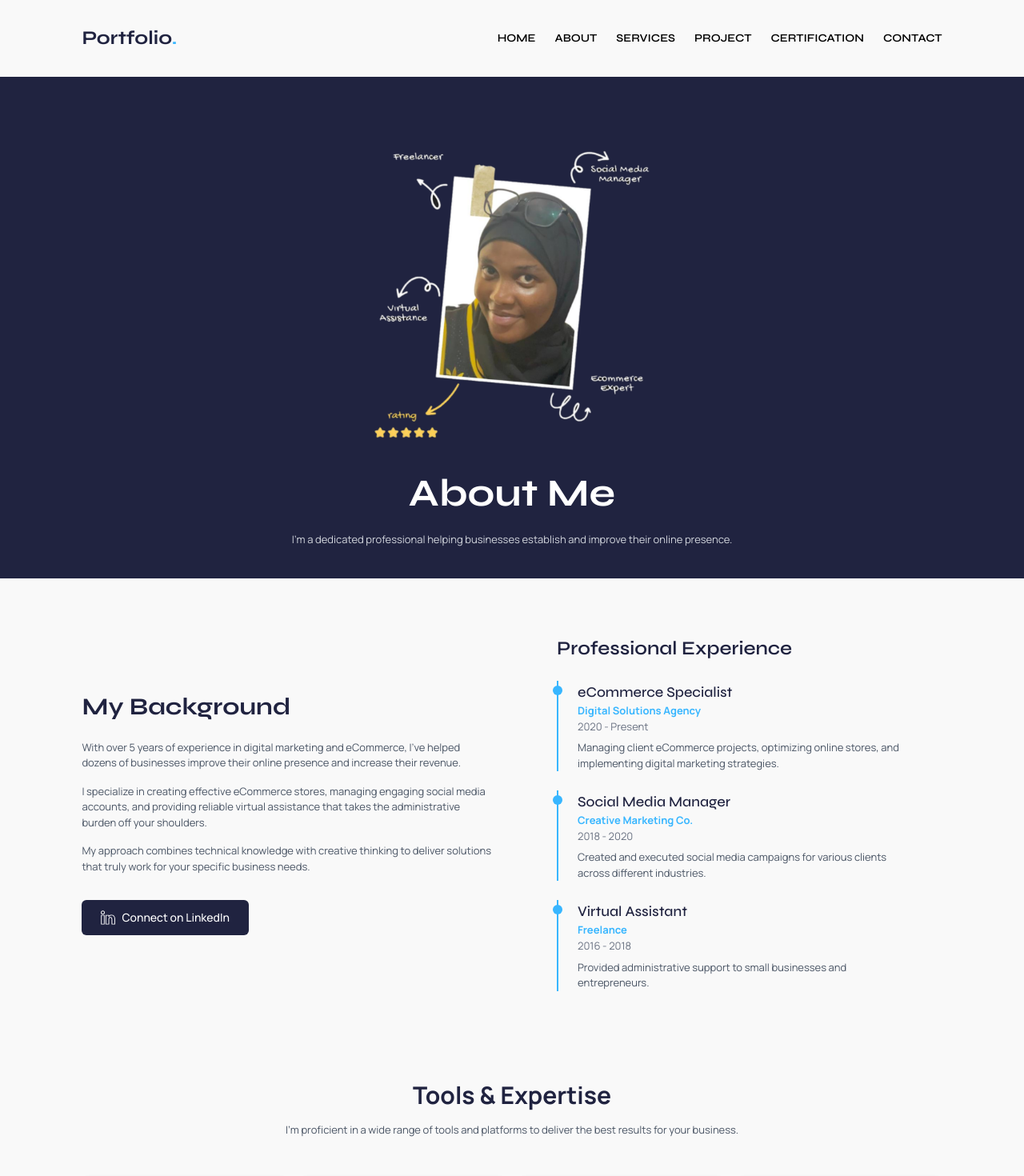
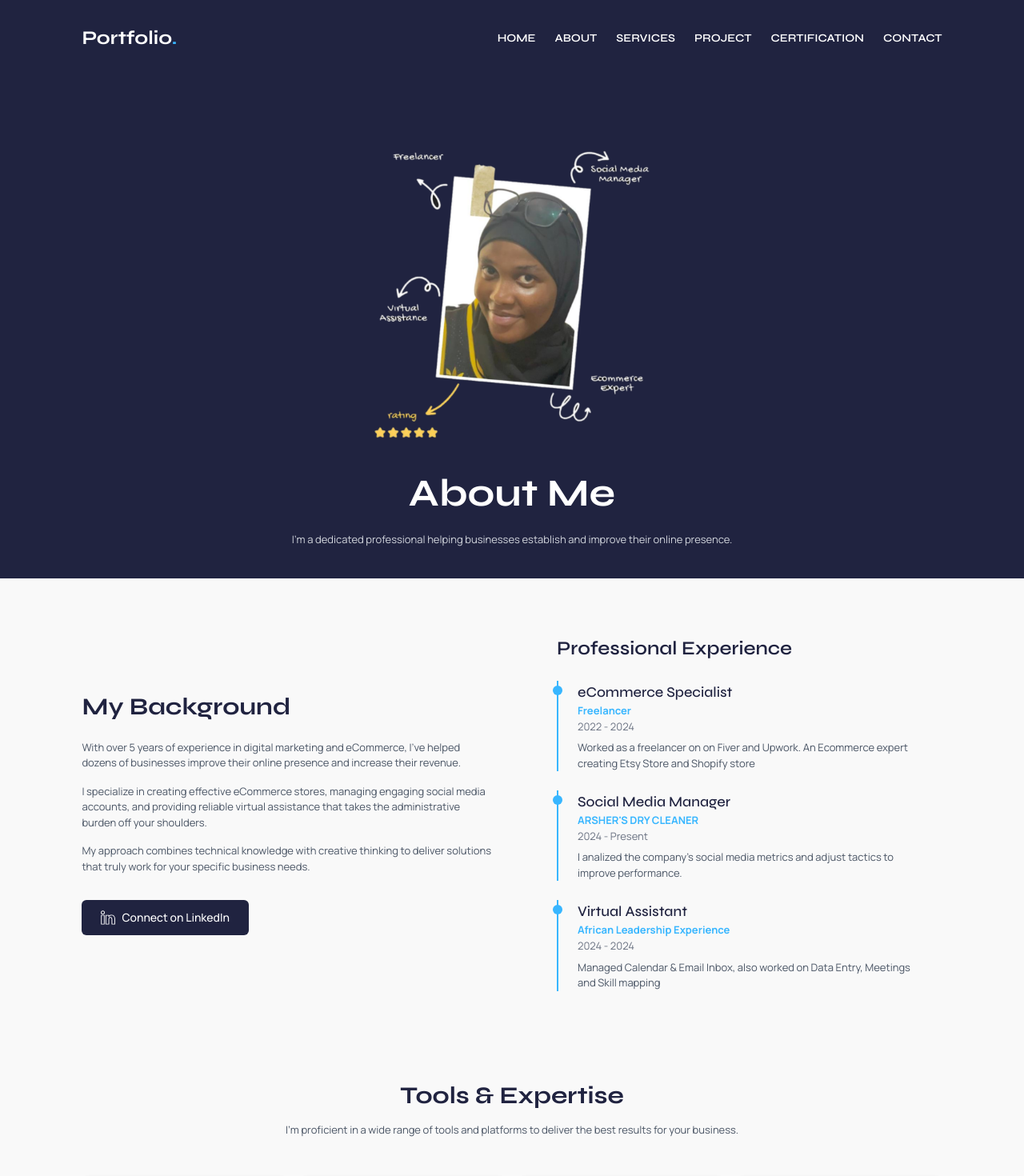
Before and after one commit to Olawoyin1/Duduke, a React (Vite) app: page /about in a window 1280 px wide. Shown: the top 1470 px of the page at 80% size. Built offline with nearby package versions, Linux system fonts and the light colour scheme.

Commit message:
header to bg-navy

```diff
--- a/src/App.css
+++ b/src/App.css
@@ -77,7 +77,7 @@ body{
     height: 48px;
     border-radius: 50%;
     display: inline-block;
-    border-top: 3px solid #FFF;
+    border-top: 3px solid #38B6FF;
     border-right: 3px solid transparent;
     box-sizing: border-box;
     animation: rotation 1s linear infinite;
--- a/src/components/Hero.tsx
+++ b/src/components/Hero.tsx
@@ -16,11 +16,11 @@ const Hero = () => {
           {/* Left Content */}
           <div className="space-y-6 animate-fade-in">
             <h1 className="text-4xl sf md:text-5xl font-bold leading-tight">
-              <span className="text-teal">Azeez Aisha</span><br />
+              <span className="text-teal">I'm Azeez Aisha</span><br />
 
               {/* Mobile view (< md) */}
               <span className="block md:hidden">
-                I am <TypewriterEffect words={typingWords} />
+                <TypewriterEffect words={typingWords} />
               </span>
 
               {/* Desktop view (≥ md) */}
@@ -51,7 +51,7 @@ const Hero = () => {
               </Link>
               <Link
                 to="/services"
-                className="group border text-sm border border-gray-600 text-white px-6 py-3 rounded-md hover:bg-white hover:text-gray-800 transition-colors duration-300 flex items-center justify-center gap-2"
+                className="group border text-sm border-gray-600 text-white px-6 py-3 rounded-md hover:bg-white hover:text-gray-800 transition-colors duration-300 flex items-center justify-center gap-2"
               >
                 Explore Services
                 <GoArrowRight size={18} className="group-hover:translate-x-1 transition-transform duration-300" />
--- a/src/components/Navbar.tsx
+++ b/src/components/Navbar.tsx
@@ -23,22 +23,22 @@ const MainNavbar = () => {
     <>
       <header
         className={`w-full py-4 sticky top-0 z-50 transition-colors duration-300 ${
-          scrolled ? "bg-white/98 shadow" : "bg-transparent"
+          scrolled ? "bg-white/98 shadow nt" : "bg-[#202340] text-white"
         }`}
       >
         <div className="container mx-auto">
           {/* Desktop Navbar */}
           <div className="hidden cf font-extrabold md:flex justify-between items-center py-4">
-          <Link to="/" className="text-2xl font-bold text-[#202340] sf">
+          <Link to="/" className="text-2xl font-bold  sf">
             Portfolio<span className="pc">.</span>
           </Link>
             <nav className="flex space-x-6 text-sm font-semibold sf uppercase">
-              <Link to="/" className="hover:text-[#F8B44F] transition ease-in">Home</Link>
-              <Link to="/about" className="hover:text-[#F8B44F] transition ease-in">About</Link>
-              <Link to="/services" className="hover:text-[#F8B44F] transition ease-in">Services</Link>
-              <Link to="/projects" className="hover:text-[#F8B44F] transition ease-in">Project</Link>
-              <Link to="/certificates" className="hover:text-[#F8B44F] transition ease-in">Certification</Link>
-              <Link to="/contact" className="hover:text-[#F8B44F] transition ease-in">Contact</Link>
+              <Link to="/" className="hover:text-[#38B6FF] transition ease-in">Home</Link>
+              <Link to="/about" className="hover:text-[#38B6FF] transition ease-in">About</Link>
+              <Link to="/services" className="hover:text-[#38B6FF] transition ease-in">Services</Link>
+              <Link to="/projects" className="hover:text-[#38B6FF] transition ease-in">Project</Link>
+              <Link to="/certificates" className="hover:text-[#38B6FF] transition ease-in">Certification</Link>
+              <Link to="/contact" className="hover:text-[#38B6FF] transition ease-in">Contact</Link>
             </nav>
           </div>
 
--- a/src/components/ProjectCard.tsx
+++ b/src/components/ProjectCard.tsx
@@ -9,7 +9,7 @@ interface ProjectCardProps {
 
   const ProjectCard = ({ title, category, description, image, results = [] }: ProjectCardProps) => {
     return (
-      <div className="bg-white rounded-lg overflow-hidden shadow-md">
+      <div className="bg-white rounded-lg overflow-hidden shadow">
         <div className="h-48 overflow-hidden">
           <img
             src={image}
--- a/src/components/TypewriterEffect.tsx
+++ b/src/components/TypewriterEffect.tsx
@@ -64,7 +64,7 @@ const TypewriterEffect = ({
   };
 
   return (
-    <span className="pc">
+    <span className="pc text-[30px]">
       {text}
       <span className="inline-block w-1 pb ml-1 h-[1em] animate-blink"></span>
     </span>
--- a/src/pages/About.tsx
+++ b/src/pages/About.tsx
@@ -33,21 +33,21 @@ const About = () => {
   const experiences = [
     {
       position: "eCommerce Specialist",
-      company: "Digital Solutions Agency",
-      period: "2020 - Present",
-      description: "Managing client eCommerce projects, optimizing online stores, and implementing digital marketing strategies."
+      company: "Freelancer",
+      period: "2022 - 2024",
+      description: "Worked as a freelancer on on Fiver and Upwork. An Ecommerce expert creating Etsy Store and Shopify store"
     },
     {
       position: "Social Media Manager",
-      company: "Creative Marketing Co.",
-      period: "2018 - 2020",
-      description: "Created and executed social media campaigns for various clients across different industries."
+      company: "ARSHER'S DRY CLEANER",
+      period: "2024 - Present",
+      description: "I analized the company's social media metrics and adjust tactics to improve performance."
     },
     {
       position: "Virtual Assistant",
-      company: "Freelance",
-      period: "2016 - 2018",
-      description: "Provided administrative support to small businesses and entrepreneurs."
+      company: "African Leadership Experience",
+      period: "2024 - 2024",
+      description: "Managed Calendar & Email Inbox, also worked on Data Entry, Meetings and Skill mapping"
     }
   ];
 
@@ -121,7 +121,7 @@ const About = () => {
       <section className="py-10">
         <div className="container">
           <div className="text-center mb-12">
-            <h2 className="text-3xl font-bold nt mb-4">Tools & Expertise</h2>
+            <h2 className="text-3xl font-bold sf nt mb-4">Tools & Expertise</h2>
             <p className="text-gray-600 max-w-2xl mx-auto">
               I'm proficient in a wide range of tools and platforms to deliver the best results for your business.
             </p>
--- a/src/pages/Contact.tsx
+++ b/src/pages/Contact.tsx
@@ -140,7 +140,7 @@ const Contact = () => {
         <div className="container">
           <div className="grid grid-cols-1 lg:grid-cols-2 gap-12">
             <div>
-              <h2 className="text-3xl font-bold nt sf mb-6">Send Me a Message</h2>
+              <h2 className="text-3xl font-bold nt sf">Send Me a Message</h2>
               <p className="text-gray-600 mb-6">
                 Have a question or want to work together? Fill out the form below and I'll get back to you as soon as possible.
               </p>
@@ -239,28 +239,28 @@ const Contact = () => {
 
                 <div className="space-y-6">
                   <div>
-                    <h4 className="text-lg font-semibold mb-2 pc">What services do you offer?</h4>
+                    <h4 className="text-lg font-semibold mb-2 sf pc">What services do you offer?</h4>
                     <p className="text-gray-300">
                       I specialize in eCommerce solutions, social media management, and virtual assistance services tailored to your specific needs.
                     </p>
                   </div>
 
                   <div>
-                    <h4 className="text-lg font-semibold mb-2 pc">How much do your services cost?</h4>
+                    <h4 className="text-lg sf font-semibold mb-2 pc">How much do your services cost?</h4>
                     <p className="text-gray-300">
                       Pricing varies based on project scope and requirements. Contact me for a customized quote.
                     </p>
                   </div>
 
                   <div>
-                    <h4 className="text-lg font-semibold mb-2 pc">What is your turnaround time?</h4>
+                    <h4 className="text-lg sf font-semibold mb-2 pc">What is your turnaround time?</h4>
                     <p className="text-gray-300">
                       Turnaround time depends on the complexity of the project. I'll provide a timeline during our initial consultation.
                     </p>
                   </div>
 
                   <div>
-                    <h4 className="text-lg font-semibold mb-2 pc">Do you offer ongoing support?</h4>
+                    <h4 className="text-lg sf font-semibold mb-2 pc">Do you offer ongoing support?</h4>
                     <p className="text-gray-300">
                       Yes, I offer various support packages to help maintain and grow your online presence after the initial project is complete.
                     </p>
--- a/src/pages/Projects.tsx
+++ b/src/pages/Projects.tsx
@@ -123,7 +123,7 @@ const Projects = () => {
       <section className="navy text-white py-20">
         <div className="container px-4">
           <div className="max-w-3xl mx-auto text-center">
-            <h1 className="text-4xl md:text-5xl font-bold mb-6">My Projects</h1>
+            <h1 className="text-4xl md:text-5xl sf font-bold mb-6">My Projects</h1>
             <p className="text-xl text-gray-300">
               Case studies showcasing my work in eCommerce, social media, and virtual assistance
             </p>
@@ -163,7 +163,7 @@ const Projects = () => {
         <div className="container">
           <div className="text-center mb-12">
             <div className="flex items-center justify-center gap-3 mb-4">
-              <h2 className="text-3xl font-bold nt">Before & After Transformations</h2>
+              <h2 className="text-3xl sf font-bold nt">Before & After Transformations</h2>
             </div>
             <p className="text-gray-600 max-w-2xl mx-auto">
               See real results from social media accounts I've managed and transformed
@@ -238,7 +238,7 @@ const Projects = () => {
 
           {/* Social Media Growth Strategies */}
           <div className="py-10">
-            <h3 className="text-2xl font-bold nt mb-6 text-center">Proven Growth Strategies</h3>
+            <h3 className="text-2xl sf font-bold nt mb-6 text-center">Proven Growth Strategies</h3>
             <div className="grid grid-cols-1 md:grid-cols-3 gap-8">
               <div className="bg-white rounded-lg shadow overflow-hidden hover-lift">
                 <div className="h-2 bp"></div>
@@ -320,7 +320,7 @@ const Projects = () => {
       <section className="py-10">
         <div className="container">
           <div className="text-center mb-12">
-            <h2 className="text-3xl font-bold nt mb-4">Client Testimonials</h2>
+            <h2 className="text-3xl font-bold nt sf mb-4">Client Testimonials</h2>
             <p className="text-gray-600 max-w-2xl mx-auto">
               Don't just take my word for it, here's what my clients have to say.
             </p>
--- a/src/pages/Services.tsx
+++ b/src/pages/Services.tsx
@@ -199,7 +199,7 @@ const Services = () => {
       <section className="py-10">
         <div className="container">
           <div className="text-center mb-12">
-            <h2 className="text-3xl font-bold nt mb-4">What I Offer</h2>
+            <h2 className="text-3xl font-bold nt sf mb-4">What I Offer</h2>
             <p className="text-gray-600 max-w-2xl mx-auto">
               I provide a range of services to help businesses establish and grow their online presence.
               Each service is tailored to meet your specific needs and goals.
```
